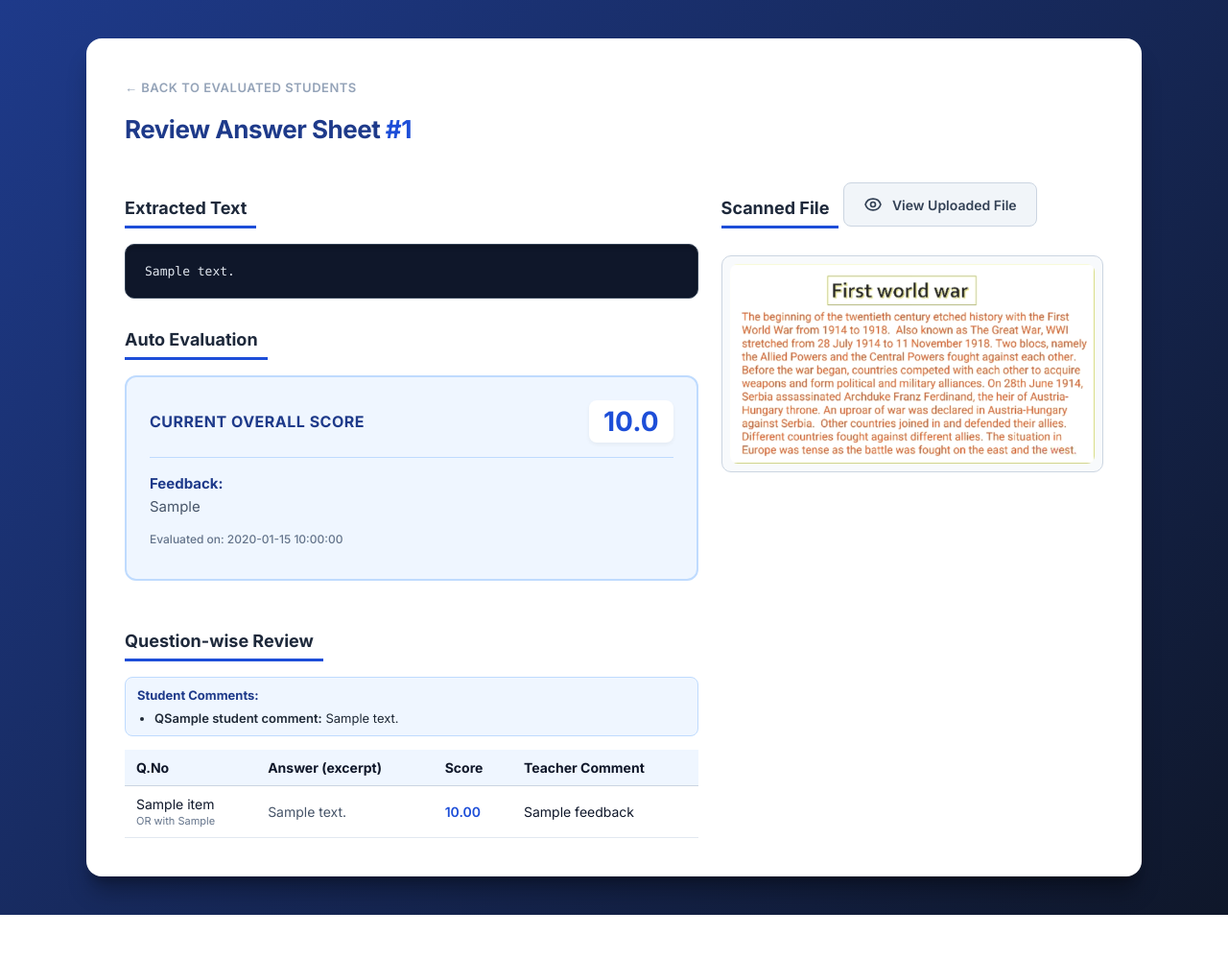
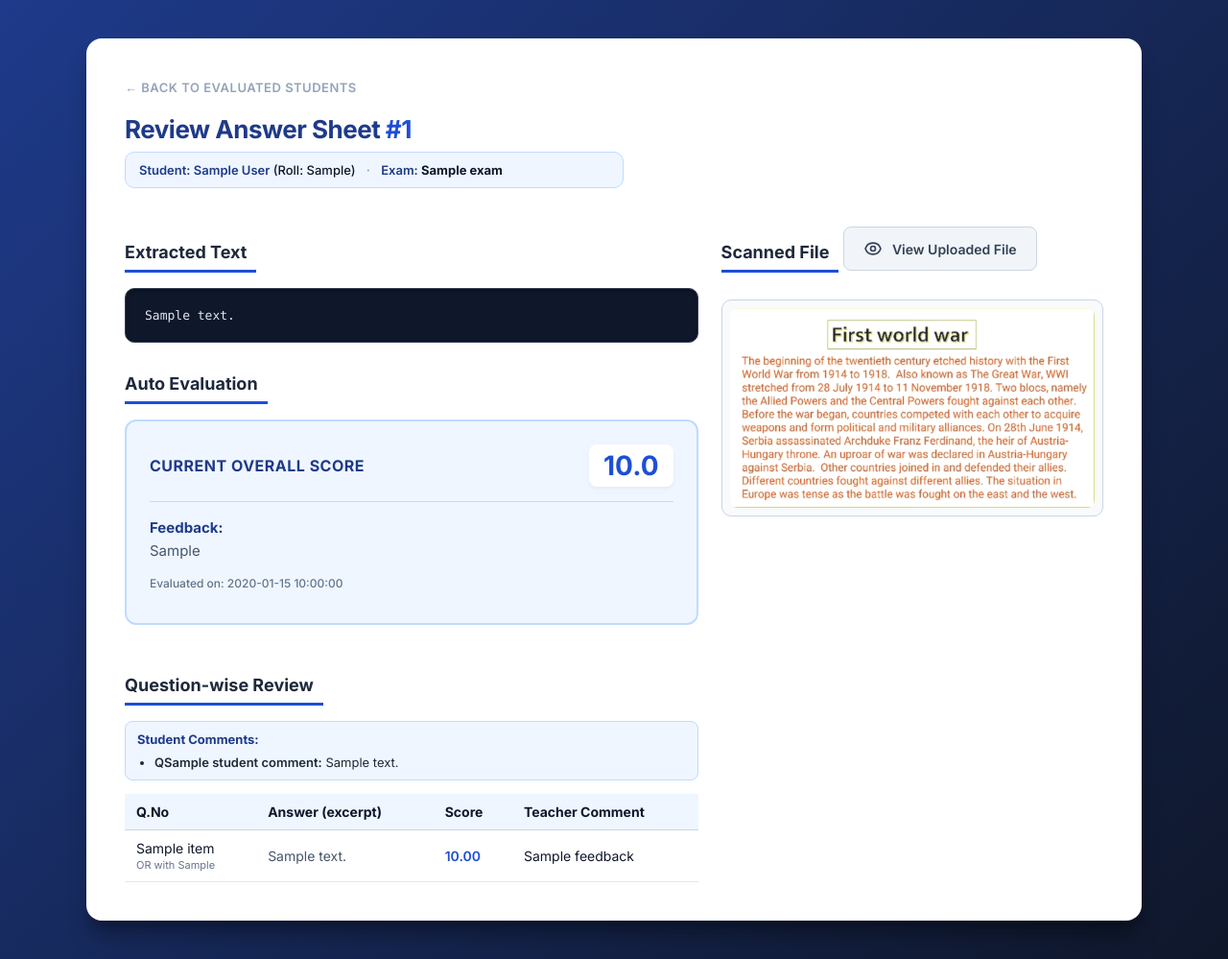
Before and after one commit to Sreehari0o4/Answersheet_evaluator, a Flask app: template gradix/templates/review.html in a window 1280 px wide. Shown: the whole page at 96% size. Before the commit the page ends 953 px from the top, so only its background shows below. Run offline with Flask 3, Linux system fonts and the light colour scheme; tables that the repository leaves empty hold one stand-in row (values such as "Sample post"); the template is opened without the code that fills it: values that come from a table or form of the project are taken from there, most other values are stand-ins (such as "Sample title", 1, 10 or a date in 2020).

Commit message:
Add student details at evaluation section

```diff
--- a/gradix/templates/review.html
+++ b/gradix/templates/review.html
@@ -334,6 +334,12 @@
 
         <h1>Review Answer Sheet <span style="color:var(--primary-color);">#{{ sheet.sheet_id }}</span></h1>
 
+                <div style="margin:6px 0 18px; padding:10px 14px; border-radius:10px; background-color:#eff6ff; border:1px solid #bfdbfe; font-size:13px; font-weight:600; color:#1e3a8a; max-width:520px;">
+                        <span>Student: {{ sheet.student.name }} <span style="font-weight:500; color:#0f172a;">(Roll: {{ sheet.student.roll_no }})</span></span>
+                        <span style="margin:0 8px; color:#94a3b8;">&middot;</span>
+                        <span>Exam: <span style="font-weight:700; color:#0f172a;">{{ sheet.exam.subject }}</span></span>
+                </div>
+
         {% with messages = get_flashed_messages(with_categories=true) %}
           {% if messages %}
             <ul class="flash-messages">
--- a/gradix/templates/upload.html
+++ b/gradix/templates/upload.html
@@ -294,6 +294,11 @@
 
         {% if sheet and file_url %}
             <div style="margin-bottom: 20px;">
+                <div style="margin-top:4px; margin-bottom:10px; padding:10px 14px; border-radius:10px; background-color:#eff6ff; border:1px solid #bfdbfe; font-size:13px; font-weight:600; color:#1e3a8a;">
+                    <span>Student: {{ sheet.student.name }} <span style="font-weight:500; color:#0f172a;">(Roll: {{ sheet.student.roll_no }})</span></span>
+                    <span style="margin:0 8px; color:#94a3b8;">&middot;</span>
+                    <span>Exam: <span style="font-weight:700; color:#0f172a;">{{ sheet.exam.subject }}</span></span>
+                </div>
                 <h2 class="section-title" style="margin-top:0;">Scanned File Preview</h2>
                 <a href="{{ file_url }}" target="_blank" class="back-link" style="margin-bottom:8px; text-transform:none; font-size:13px; padding:0;">
                     View full file in new tab
```
Also changed, not shown: uploads/10_9_842ce7c9ed4d40c59316d162ab8f02a7.jpeg (added), uploads/9_9_5f9c8a06e25d494d90ec141cc2a83ed4.jpeg (added).
